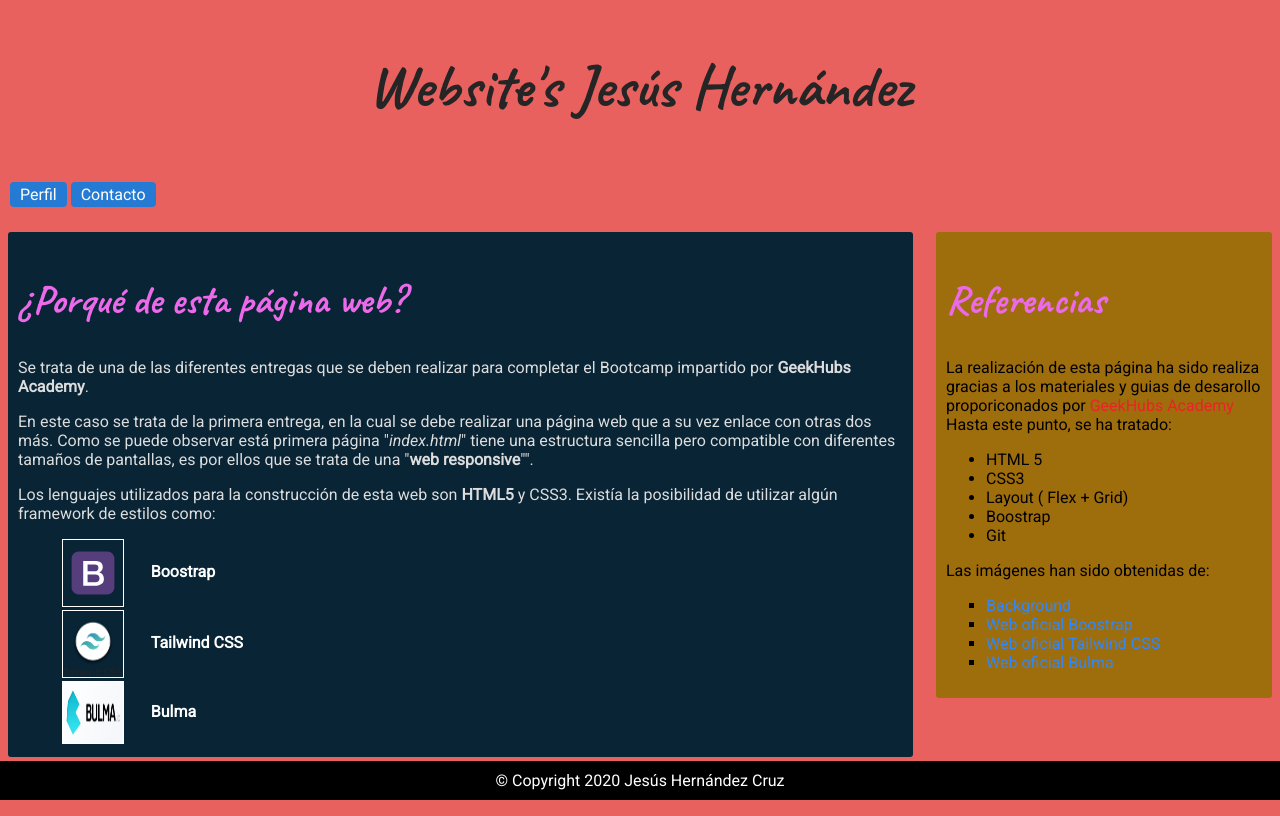
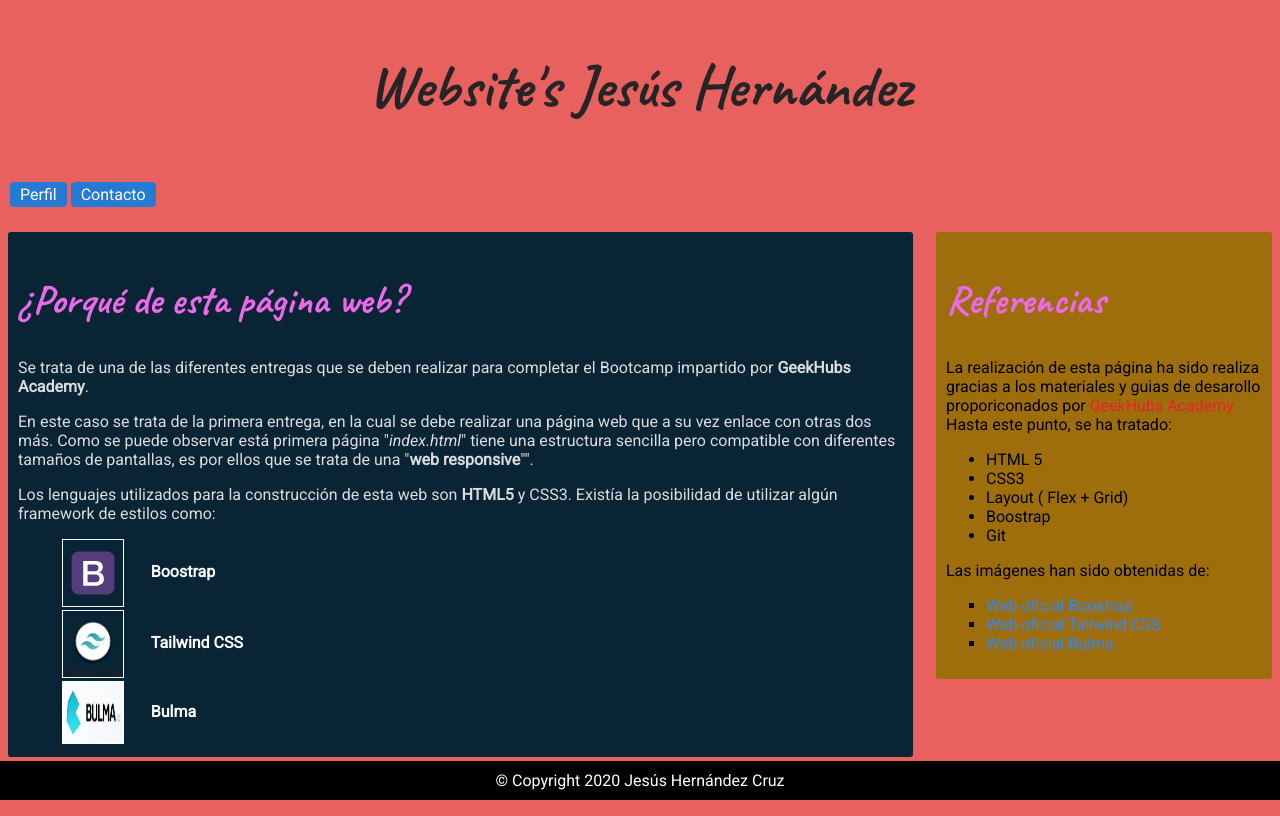
Before and after one commit to chuchihdez/Reto1_Website, a plain HTML site: page index.html in a window 1280 px wide. Drawn offline with Linux system fonts and the light colour scheme.

```diff
--- a/index.html
+++ b/index.html
@@ -105,10 +105,6 @@
       </article>
       Las imágenes han sido obtenidas de:
       <ul id="listWebgrafia">
-        <li type="square"><a
-            href="https://designshack.net/articles/graphics/tips-for-using-background-textures-in-web-design/"
-            target="_blank" rel="noopener noreferrer">Background</a></li>
-
         <li type="square"><a href="https://getbootstrap.com" target="_blank" rel="noopener noreferrer">Web oficial
             Boostrap</a></li>
         <li type="square"><a href="https://tailwindcss.com" target="_blank" rel="noopener noreferrer">Web oficial
```
Also changed, not shown: css/style.css (+7 -4 lines), perfil.html (deleted, +0 -14 lines), profile.html (added, +18 -0 lines).
